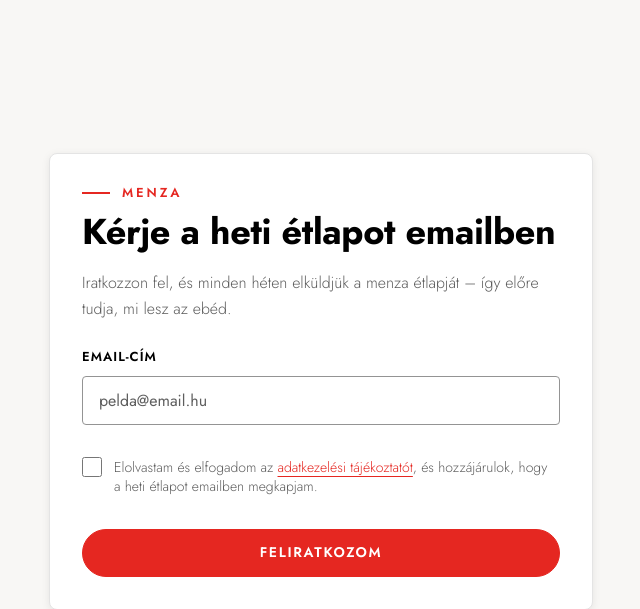
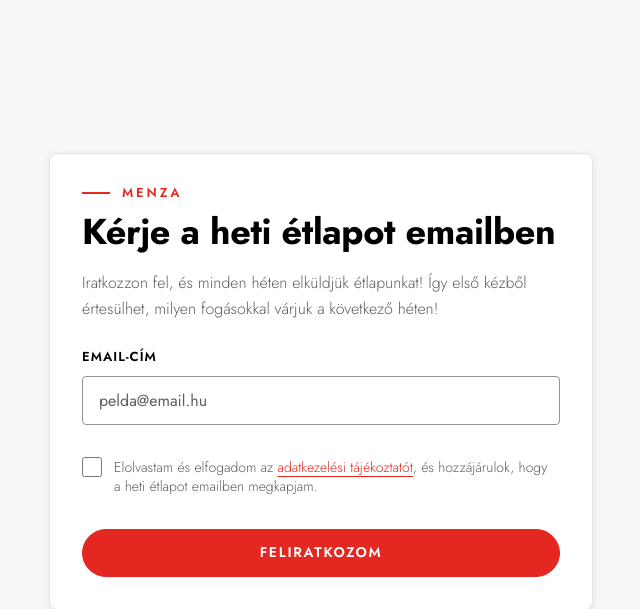
Before and after one commit to galgoczy/ttketlap, a PHP site: page / in a window 1280 px wide. Shown: the top 609 px of the page, without its empty margins (319-959 px from the left). Run offline with PHP 8.4, Linux system fonts and the light colour scheme; some libraries are stand-ins or nearby versions.

Commit message:
Főoldal: új felhívó szöveg
Co-Authored-By: Claude Opus 5 <noreply@anthropic.com>
Claude-Session: https://claude.ai/code/session_01UiL7UGg1F1wjoX5jktxFP1

```diff
--- a/public/index.php
+++ b/public/index.php
@@ -110,8 +110,8 @@ render_header('Feliratkozás a heti étlapra');
         <p class="eyebrow">Menza</p>
         <h1 class="title">Kérje a heti étlapot emailben</h1>
         <p class="subtitle">
-            Iratkozzon fel, és minden héten elküldjük a menza étlapját &ndash;
-            így előre tudja, mi lesz az ebéd.
+            Iratkozzon fel, és minden héten elküldjük étlapunkat! Így első kézből
+            értesülhet, milyen fogásokkal várjuk a következő héten!
         </p>
 
         <?php foreach ($errors as $error): ?>
```
